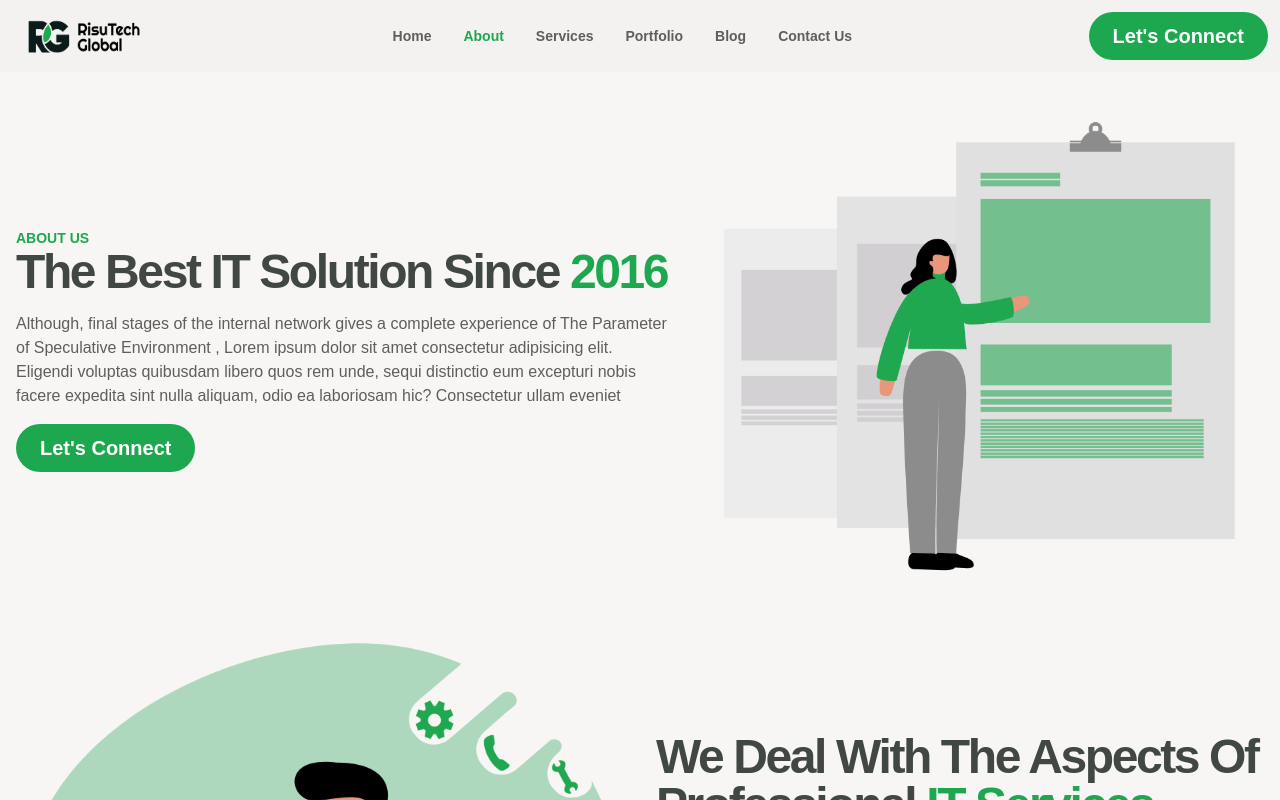
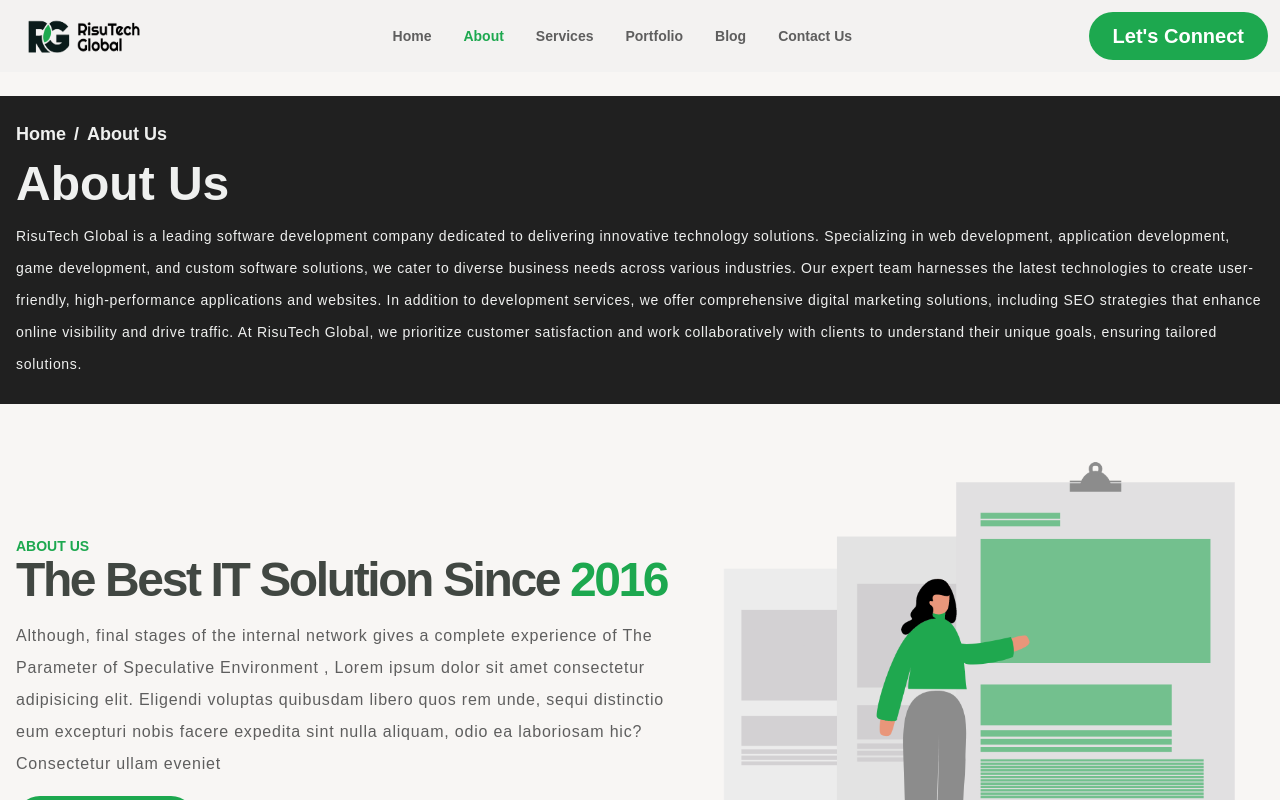
Before and after one commit to KirtimaanVishwakarma/tejas-info-next, a Next.js app: page /about in a window 1280 px wide. Shown: the top 800 px of the page. Built offline with nearby package versions, Linux system fonts and the light colour scheme.

Commit message:
added PageContent content

```diff
--- a/src/components/aboutUs/index.tsx
+++ b/src/components/aboutUs/index.tsx
@@ -29,7 +29,7 @@ const AboutUs = () => {
             The best IT solution since{' '}
             <span className='text-green-g1'>2016</span>
           </header>
-          <p className='text-gray-g1 font-medium mb-4 text-left'>
+          <p className='text-gray-g1 font-medium mb-4 text-left leading-8  tracking-wider'>
             Although, final stages of the internal network gives a complete
             experience of The Parameter of Speculative Environment , Lorem ipsum
             dolor sit amet consectetur adipisicing elit. Eligendi voluptas
--- a/src/components/layout/navbar.tsx
+++ b/src/components/layout/navbar.tsx
@@ -48,16 +48,16 @@ const Navbar = () => {
           </label>
         </div>
       </nav>
-      <div className='drawer md:hidden'>
+      <div className='drawer md:hidden '>
         <input id='my-drawer' type='checkbox' className='drawer-toggle' />
-        <div className='drawer-side'>
+        <div className='drawer-side '>
           <label
             htmlFor='my-drawer'
             aria-label='close sidebar'
             className='drawer-overlay'
           ></label>
 
-          <ul className='menu bg-base-200 text-base-content min-h-full w-80 p-4 flex flex-col justify-between'>
+          <ul className='menu bg-gray-w2 text-base-content min-h-full w-80 p-4 flex flex-col justify-between'>
             <div className='flex flex-col gap-12'>
               <Image
                 src={Images.Logo}
--- /dev/null
+++ b/src/components/page-content/index.tsx
@@ -0,0 +1,33 @@
+import Link from 'next/link';
+import React from 'react';
+
+interface PageContentInterface {
+  title: string;
+  content: string;
+  stepper: Array<{ header: string; href?: string }>;
+}
+const PageContent = ({ title, content, stepper }: PageContentInterface) => {
+  return (
+    <section className='bg-gray-b1 text-gray-w1 py-6 mb-8'>
+      <div className='max-w-8xl m-auto px-4 flex flex-col gap-3'>
+        <div className='flex gap-2 items-center text-lg font-bold capitalize'>
+          {stepper.map((step) => {
+            if (step.href) {
+              return (
+                <div key={step.header} className='flex items-center gap-2'>
+                  <Link href={step.href}>{step.header}</Link>
+                  <header>/</header>
+                </div>
+              );
+            }
+            return <header key={step.header}>{step.header}</header>;
+          })}
+        </div>
+        <header className='text-3xl md:text-5xl capitalize font-extrabold'>{title}</header>
+        <p className='leading-8 tracking-wider text-sm font-medium'>{content}</p>
+      </div>
+    </section>
+  );
+};
+
+export default PageContent;
--- a/src/pages/about.tsx
+++ b/src/pages/about.tsx
@@ -8,6 +8,7 @@ import HeroSection from '@/components/hero-section';
 import Layout from '@/components/layout';
 import Map from '@/components/map';
 import OurTeam from '@/components/our-team-section';
+import PageContent from '@/components/page-content';
 import Services from '@/components/services-section';
 import TestimonialSection from '@/components/testmonial-section';
 import { clients } from '@/constants/constant';
@@ -17,6 +18,21 @@ const About = () => {
   return (
     <section className='m-auto mb-8'>
       <div className='w-full relative bg-gray-w2 pt-24'>
+        <PageContent
+          title='about us'
+          content={` RisuTech Global is a leading software development company dedicated to
+          delivering innovative technology solutions. Specializing in web
+          development, application development, game development, and custom
+          software solutions, we cater to diverse business needs across various
+          industries. Our expert team harnesses the latest technologies to
+          create user-friendly, high-performance applications and websites. In
+          addition to development services, we offer comprehensive digital
+          marketing solutions, including SEO strategies that enhance online
+          visibility and drive traffic. At RisuTech Global, we prioritize
+          customer satisfaction and work collaboratively with clients to
+          understand their unique goals, ensuring tailored solutions.`}
+          stepper={[{ header: 'home', href: '/' }, { header: 'about us' }]}
+        />
         <AboutUs />
         <FAQ />
       </div>
--- a/src/pages/blog.tsx
+++ b/src/pages/blog.tsx
@@ -8,6 +8,7 @@ import HeroSection from '@/components/hero-section';
 import Layout from '@/components/layout';
 import Map from '@/components/map';
 import OurTeam from '@/components/our-team-section';
+import PageContent from '@/components/page-content';
 import Services from '@/components/services-section';
 import TestimonialSection from '@/components/testmonial-section';
 import { clients } from '@/constants/constant';
@@ -17,6 +18,11 @@ const Home = () => {
   return (
     <section className='m-auto mb-8'>
       <div className='w-full relative pt-24 bg-gray-w2'>
+        <PageContent
+          title='our blog'
+          content={`Although, final stages of the internal network gives a complete experience of The Parameter of Speculative Environment`}
+          stepper={[{ header: 'home', href: '/' }, { header: 'blog' }]}
+        />
         <FAQ />
       </div>
     </section>
--- a/src/pages/contact-us.tsx
+++ b/src/pages/contact-us.tsx
@@ -8,6 +8,7 @@ import HeroSection from '@/components/hero-section';
 import Layout from '@/components/layout';
 import Map from '@/components/map';
 import OurTeam from '@/components/our-team-section';
+import PageContent from '@/components/page-content';
 import Services from '@/components/services-section';
 import TestimonialSection from '@/components/testmonial-section';
 import { clients } from '@/constants/constant';
@@ -17,6 +18,11 @@ const Home = () => {
   return (
     <section className='m-auto mb-8'>
       <div className='w-full relative pt-24 bg-gray-w2'>
+        <PageContent
+          title='contact us'
+          content={`Although, final stages of the internal network gives a complete experience of The Parameter of Speculative Environment`}
+          stepper={[{ header: 'home', href: '/' }, { header: 'contact' }]}
+        />
         <ContactForm />
         <Map />
         <FAQ />
--- a/src/pages/portfolio.tsx
+++ b/src/pages/portfolio.tsx
@@ -8,6 +8,7 @@ import HeroSection from '@/components/hero-section';
 import Layout from '@/components/layout';
 import Map from '@/components/map';
 import OurTeam from '@/components/our-team-section';
+import PageContent from '@/components/page-content';
 import Services from '@/components/services-section';
 import TestimonialSection from '@/components/testmonial-section';
 import { clients } from '@/constants/constant';
@@ -17,6 +18,11 @@ const Home = () => {
   return (
     <section className='m-auto mb-8'>
       <div className='w-full relative pt-24 bg-gray-w2'>
+        <PageContent
+          title='our portfolio'
+          content={`Although, final stages of the internal network gives a complete experience of The Parameter of Speculative Environment`}
+          stepper={[{ header: 'home', href: '/' }, { header: 'portfolio' }]}
+        />
         <FAQ />
       </div>
     </section>
--- a/src/pages/services.tsx
+++ b/src/pages/services.tsx
@@ -8,6 +8,7 @@ import HeroSection from '@/components/hero-section';
 import Layout from '@/components/layout';
 import Map from '@/components/map';
 import OurTeam from '@/components/our-team-section';
+import PageContent from '@/components/page-content';
 import Services from '@/components/services-section';
 import TestimonialSection from '@/components/testmonial-section';
 import { clients } from '@/constants/constant';
@@ -17,6 +18,11 @@ const Home = () => {
   return (
     <section className='m-auto mb-8'>
       <div className='w-full relative pt-24 bg-gray-w2'>
+        <PageContent
+          title='our services'
+          content={`We are providing a variety of services, including web development, app development, game development, custom software development, CRM solutions, digital marketing, and SEO. They focus on delivering innovative software solutions to help businesses improve their technological capabilities and online presence.`}
+          stepper={[{ header: 'home', href: '/' }, { header: 'services' }]}
+        />
         <Services />
         <FAQ />
       </div>
```
